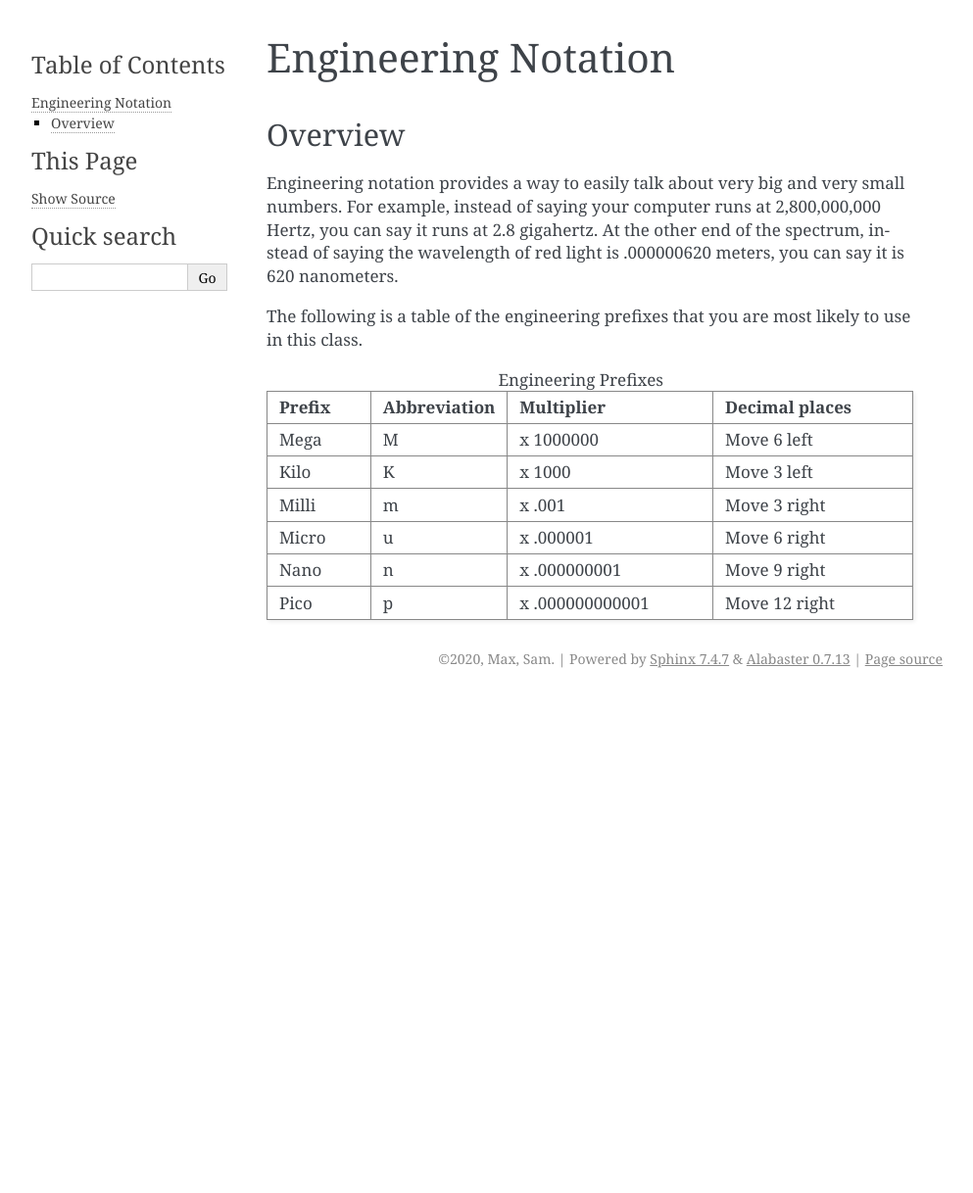
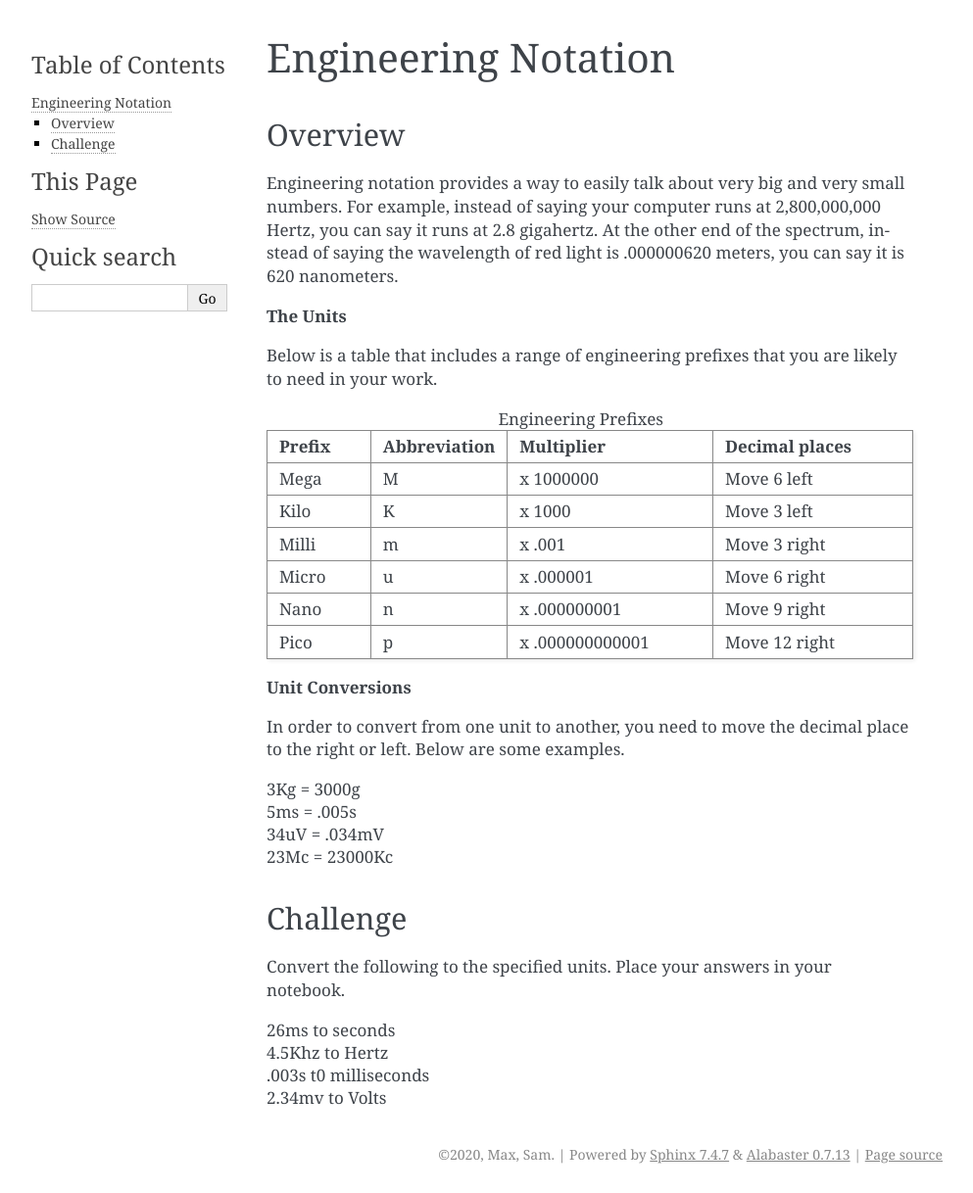
Before and after one commit to maxtkc/mvths-wiki, a Sphinx documentation site: the page built from docs/011b-engineering-notation.rst, in a window 1280 px wide. Shown: the whole page at 98% size, without its empty margins (148-1141 px from the left). Built offline with Sphinx 7.4.7, drawn with Linux system fonts in a browser that asks for light colours; before the commit the page ends 900 px from its top, so only the background shows below that.

Commit message:
Update 011b-engineering-notation.rst

```diff
--- a/docs/011b-engineering-notation.rst
+++ b/docs/011b-engineering-notation.rst
@@ -7,7 +7,8 @@ Engineering notation provides a way to easily talk about very big and very small
 2,800,000,000 Hertz, you can say it runs at 2.8 gigahertz. At the other end of the spectrum, instead of saying the wavelength of red light is .000000620 meters,
 you can say it is 620 nanometers.
 
-The following is a table of the engineering prefixes that you are most likely to use in this class.
+| **The Units**
+Below is a table that includes a range of engineering prefixes that you are likely to need in your work.
 
 .. list-table:: Engineering Prefixes
    :widths: 25 25 50 50
@@ -41,3 +42,21 @@ The following is a table of the engineering prefixes that you are most likely to
      - p
      - x .000000000001
      - Move 12 right
+
+| **Unit Conversions**
+In order to convert from one unit to another, you need to move the decimal place to the right or left. Below are some examples.
+
+| 3Kg 	= 	3000g
+| 5ms 	= 	.005s
+| 34uV	= 	.034mV
+| 23Mc	=	23000Kc
+
+Challenge
+---------
+
+Convert the following to the specified units. Place your answers in your notebook.
+
+| 26ms to seconds
+| 4.5Khz to Hertz
+| .003s t0 milliseconds
+| 2.34mv to Volts
```
